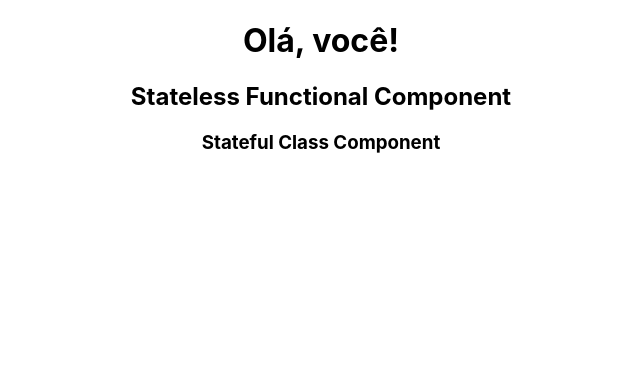
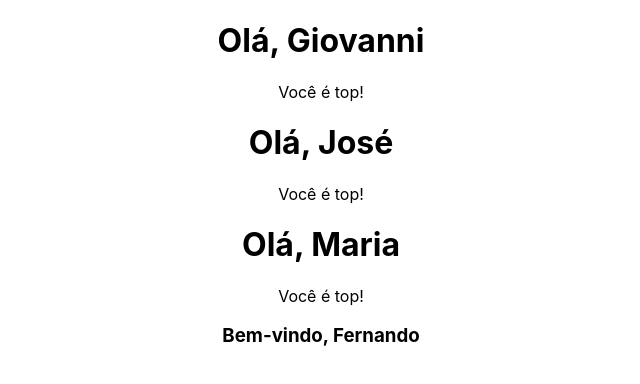
Before and after one commit to Torelli/hello-world, a React (Create React App) app: page / in a window 1280 px wide. Shown: the top 384 px of the page, without its empty margins (319-959 px from the left). Built offline with nearby package versions, Linux system fonts and the light colour scheme.

Commit message:
Explorando props

```diff
--- a/src/App.js
+++ b/src/App.js
@@ -7,9 +7,11 @@ import Hello from './components/Hello';
 function App(){
   return(
     <div className="App">
-      <Hello/>
-      <Greet/>
-      <Welcome/>
+      <Hello name="Giovanni"><p>Você é top!</p></Hello>
+      <Hello name="José"><p>Você é top!</p></Hello>
+      <Hello name="Maria"><p>Você é top!</p></Hello>
+      {/*<Greet/>*/}
+      <Welcome name="Fernando"/>
     </div>
   );
 }
--- a/src/components/Hello.js
+++ b/src/components/Hello.js
@@ -1,8 +1,12 @@
 import React from "react";
 
-const Hello = () => {
+const Hello = (props) => {
+    console.log(props)
     return(
-        <h1>Olá, você!</h1>
+        <div>
+            <h1>Olá, {props.name}</h1>
+            {props.children}
+        </div>
     )
 }
 
--- a/src/components/Welcome.js
+++ b/src/components/Welcome.js
@@ -2,7 +2,7 @@ import React, {Component} from 'react'
 
 class Welcome extends Component{
     render(){
-        return <h3>Stateful Class Component</h3>
+        return <h3>Bem-vindo, {this.props.name}</h3>
     }
 }
 
```
